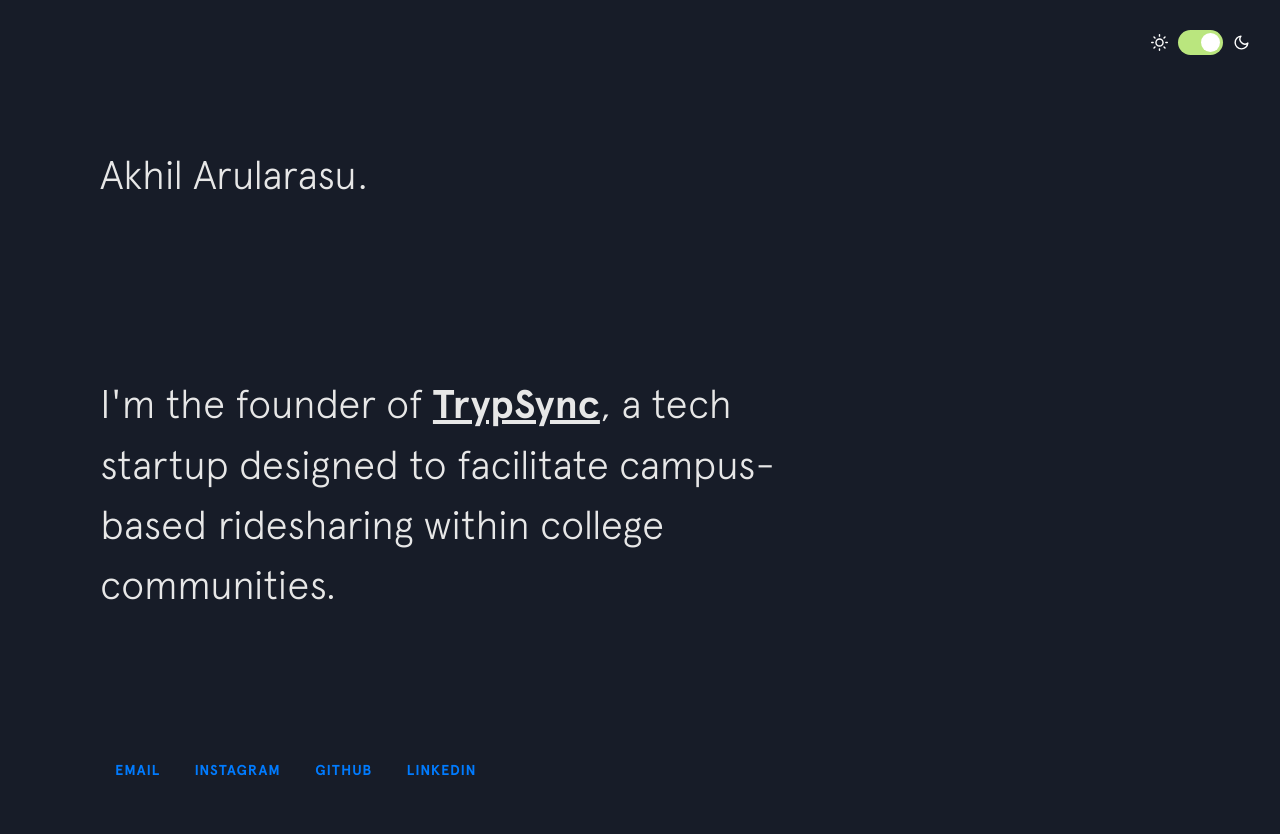
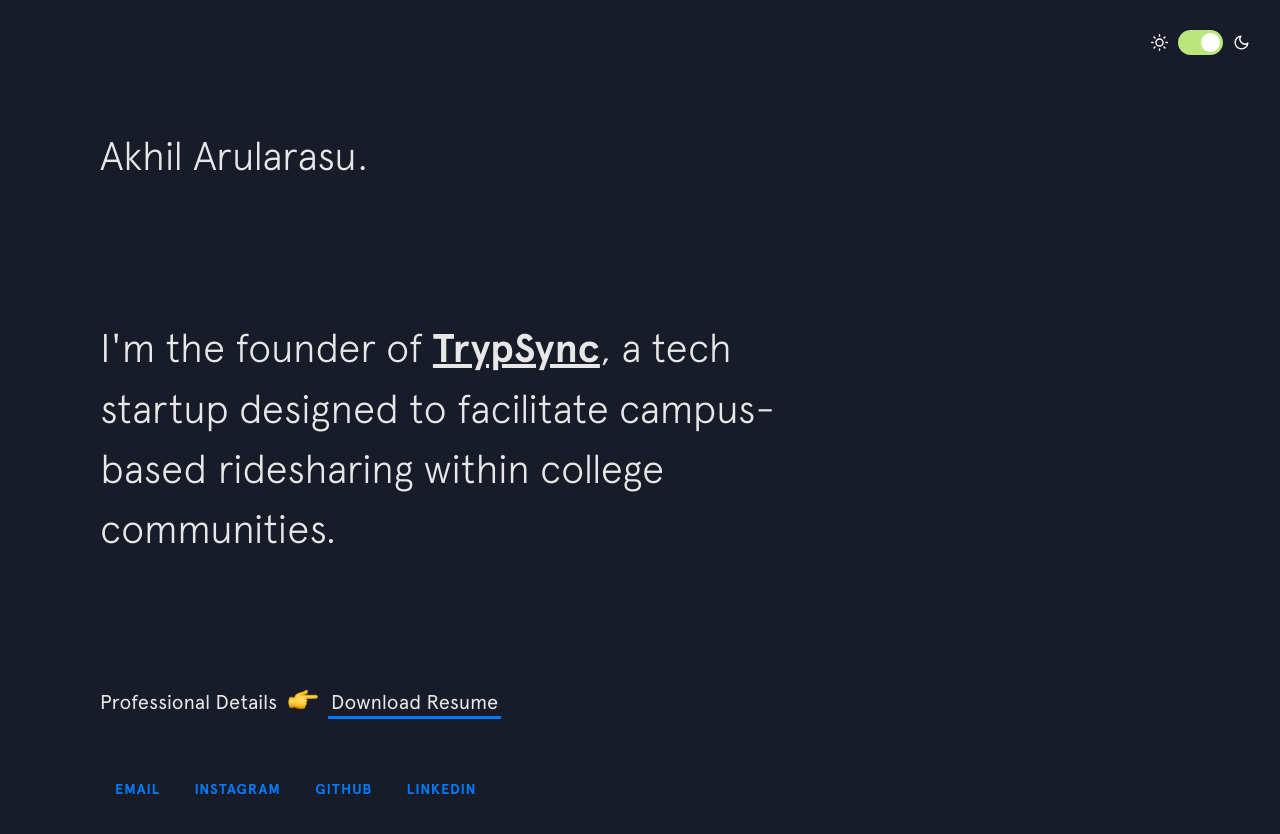
Before and after one commit to akhil-arularasu/akhil-arularasu.github.io, a Jekyll site: the page built from index.html, in a window 1280 px wide. Shown: the top 834 px of the page. Built offline with Jekyll 4.4.1, drawn with Linux system fonts in a browser that asks for light colours; nearby versions of some CDN libraries.

Commit message:
Update intro.html

```diff
--- a/_includes/intro.html
+++ b/_includes/intro.html
@@ -1,6 +1,14 @@
 <header class="intro">
   <h1 class="intro__hello">Akhil Arularasu.</h1>
   <h5 class="intro__tagline">I'm the founder of <a href="https://www.trypsync.com" style="text-decoration: underline;">TrypSync</a>, a tech startup designed to facilitate campus-based ridesharing within college communities.</h5>
+
+    <h3 class="intro__contact">
+    <span> Professional Details </span>
+    <span class="emoji pointer"></span>
+    <span>
+      <a href="{{site.baseurl}}/resume.pdf" target="_blank" class="highlight-link">Download Resume</a>
+    </span>
+  </h3>
 
   <!-- Begin Footer Content Integration -->
   <div class="footer__links">
```
